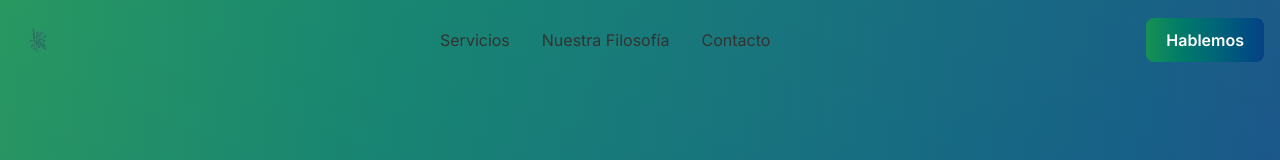
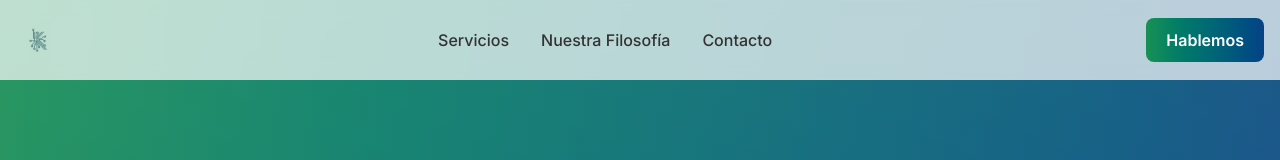
Before and after one commit to koda-tec/KodaWeb, a Next.js app: page / in a window 1280 px wide. Shown: the top 160 px of the page. Built offline with nearby package versions, Linux system fonts and the light colour scheme.

Commit message:
fix header

```diff
--- a/src/app/components/layout/Header.tsx
+++ b/src/app/components/layout/Header.tsx
@@ -23,8 +23,8 @@ export default function Header() {
     <header
       className={`fixed top-0 left-0 w-full z-50 transition-all ${
         scrolled
-          ? "bg-white/80 backdrop-blur-md shadow-sm"
-          : "bg-transparent"
+          ? "bg-white/90 backdrop-blur-md shadow-md"
+          : "bg-white/70 backdrop-blur-sm"
       }`}
     >
       <div className="flex items-center justify-between max-w-7xl mx-auto px-4 py-3 md:py-4">
@@ -33,22 +33,22 @@ export default function Header() {
           <Image
             src="/icono.png"
             alt="Logo de KODA"
-            width={44}
-            height={44}
-            className="w-10 h-10 md:w-12 md:h-12 object-contain"
+            width={48}
+            height={48}
+            className="w-10 h-10 md:w-12 md:h-12 object-contain transition-transform duration-300 hover:scale-105"
             priority
           />
         </Link>
 
         {/* 🔹 Navegación escritorio */}
-        <nav className="hidden md:flex items-center space-x-8 text-koda-dark">
-          <Link href="/servicios" className="nav-link">
+        <nav className="hidden md:flex items-center space-x-8 text-koda-dark font-medium">
+          <Link href="/servicios" className="hover:text-koda-green-emerald transition-colors">
             Servicios
           </Link>
-          <Link href="/filosofia" className="nav-link">
+          <Link href="/filosofia" className="hover:text-koda-green-emerald transition-colors">
             Nuestra Filosofía
           </Link>
-          <Link href="/contacto" className="nav-link">
+          <Link href="/contacto" className="hover:text-koda-green-emerald transition-colors">
             Contacto
           </Link>
         </nav>
@@ -65,7 +65,7 @@ export default function Header() {
         {/* 🔹 Menú móvil */}
         <button
           onClick={toggleMenu}
-          className="md:hidden p-2 rounded-lg border border-gray-300 focus:outline-none"
+          className="md:hidden p-2 rounded-lg border border-gray-300 focus:outline-none bg-white/60 backdrop-blur-sm"
           aria-label="Abrir menú"
         >
           <svg
```
